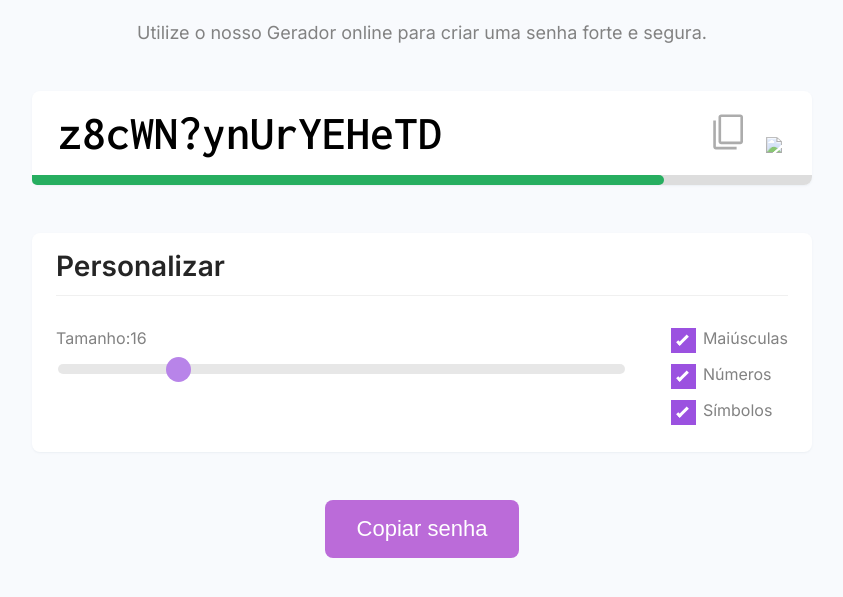
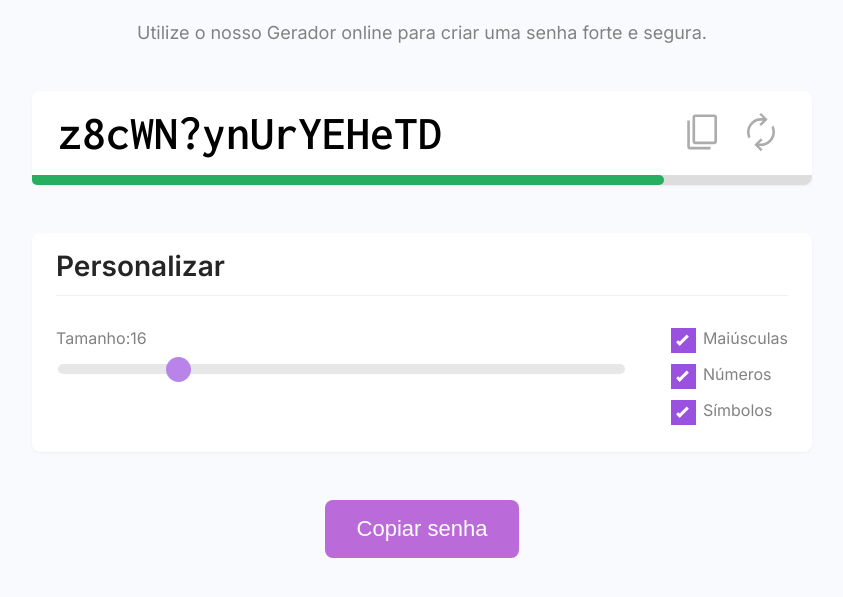
Before and after one commit to DanielCauldron/Gerador--de-Senha, a plain HTML site: page index.html in a window 1280 px wide. Shown: the part 73-670 px from the top of the page, without its empty margins (218-1061 px from the left). Drawn offline with Linux system fonts and the light colour scheme.

Commit message:
Update index.html

```diff
--- a/index.html
+++ b/index.html
@@ -29,7 +29,7 @@
                     <img src="./css/img/copy.svg"width="42">
                 </button>
                 <button id="renew">
-                    <img src="./css/renew.svg"width="42">
+                    <img src="./css/img/renew.svg"width="42">
                 </button>
             </div>
             </div>
```
